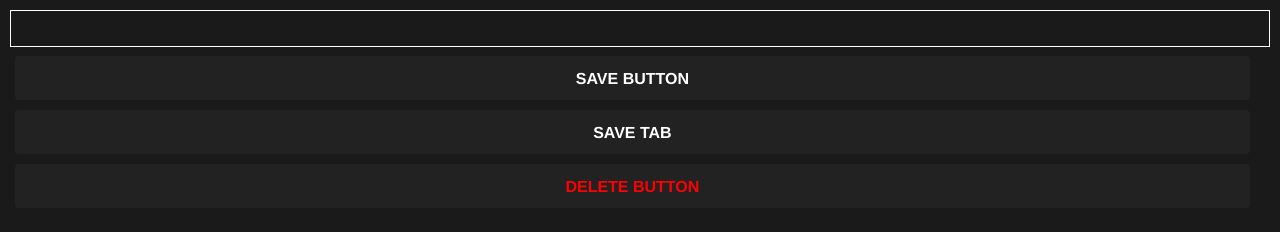
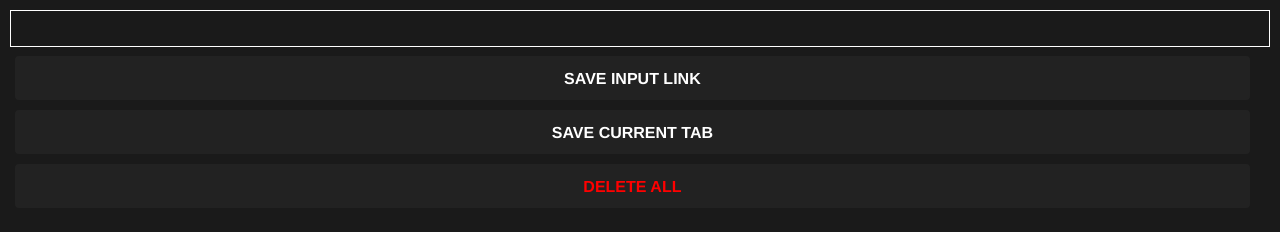
Before and after one commit to MayuranSundar/Learning-JavaScript, a browser extension: page Link Tracker/index.html in a window 1280 px wide. Drawn offline with Linux system fonts and the light colour scheme.

Commit message:
Fixed label issue with link tracker

```diff
--- a/Link Tracker/index.html
+++ b/Link Tracker/index.html
@@ -9,9 +9,9 @@
 </head>
 <body>
     <input type="text" id="input-el">
-    <button id="input-btn"> SAVE BUTTON</button>
-    <button id="tab-btn"> SAVE TAB</button>
-    <button id="delete-btn"> DELETE BUTTON</button>
+    <button id="input-btn"> SAVE INPUT LINK</button>
+    <button id="tab-btn"> SAVE CURRENT TAB</button>
+    <button id="delete-btn"> DELETE ALL</button>
     <ul id="ul-el"></ul>
     <script src="index.js"></script>
 </body>
```
Also changed, not shown: Git Resources/Calculator.png (added), Git Resources/Link Tracker.png (added).
